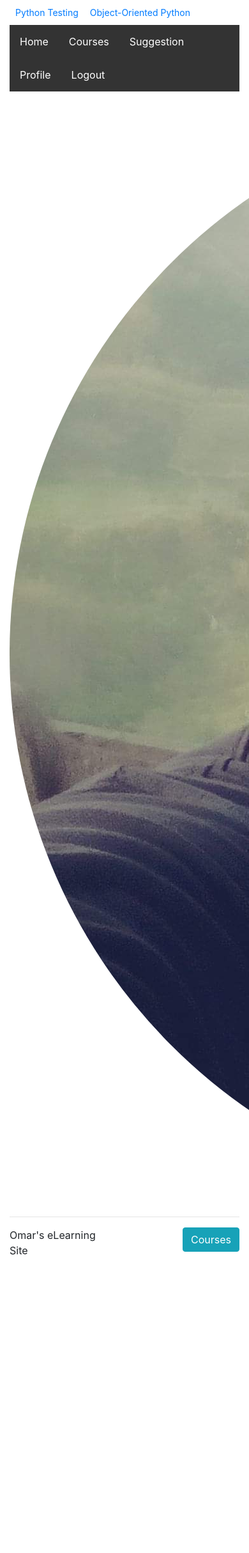
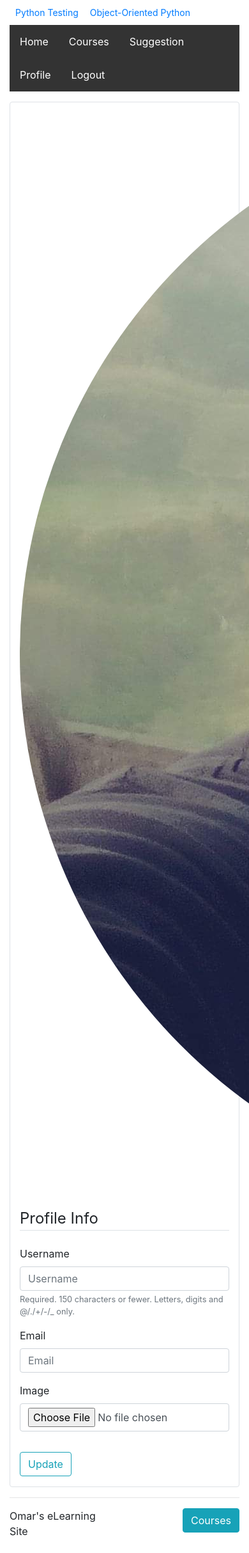
Before and after one commit to mightyeagle329/eLearning-Website-with-Django-and-Python, a Django app: page /profile/ in a window 390 px wide; the page is wider, and only the part inside the window is pictured. Shown: the top 2428 px of that part at 64% size. Before the commit the page ends 1962 px from the top of that part, so only its background shows below. Run offline with Django 3.2, Linux system fonts and the light colour scheme; a user stored in the database is signed in; data comes from the database, SQL or seed files in the repository; parts of the project's set-up code (start-up, migrations or seed data) failed here and were passed over; some libraries are stand-ins or nearby versions.

Commit message:
Update Views

```diff
--- a/accounts/views.py
+++ b/accounts/views.py
@@ -1,6 +1,6 @@
 from django.shortcuts import render
 from django.contrib.auth.decorators import login_required
-
+from .forms import UserUpdateForm, ProfileUpdateForm
 
 # Create your views here.
 
@@ -15,5 +15,12 @@
 
 @login_required
 def profile(request):
+    u_form = UserUpdateForm()
+    p_form = ProfileUpdateForm()
 
-    return render(request, 'users/profile.html')
+    context = {   # To Pass This Into Template We Used context.
+        'u_form': u_form,
+        'p_form': p_form
+    }
+
+    return render(request, 'users/profile.html', context)
--- a/templates/users/profile.html
+++ b/templates/users/profile.html
@@ -4,7 +4,7 @@
 {% block title %}Profile!{% endblock %}
 
 {% block content %}
-
+<div class="container col-md-6 table-bordered rounded">
     <div class="content-section">
       <div class="media">
         <img class="rounded-circle account-img" src="{{ user.profile.image.url }}">
@@ -13,6 +13,23 @@
           <p class="text-secondary">{{ user.email }}</p>
         </div>
       </div>
+
+    <!-- Don't Forget To Add enctype="multipart/form-data". If We Leave This, Then It Won't Save Data In The Background -->
+      <form method="POST" enctype="multipart/form-data">
+            {% csrf_token %}
+
+            <fieldset class="form-group">
+                <legend class="border-bottom mb-4">Profile Info</legend>
+
+                {% bootstrap_form u_form %}
+                {% bootstrap_form p_form %}
+
+            </fieldset>
+            <div class="form-group">
+                <button class="btn btn-outline-info" type="submit">Update</button>
+            </div>
+        </form>
+
     </div>
-
+</div>
 {% endblock %}
```
